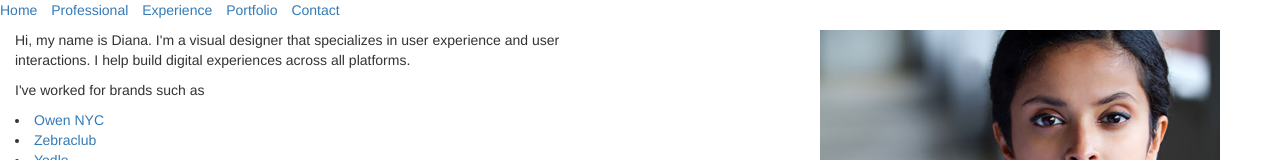
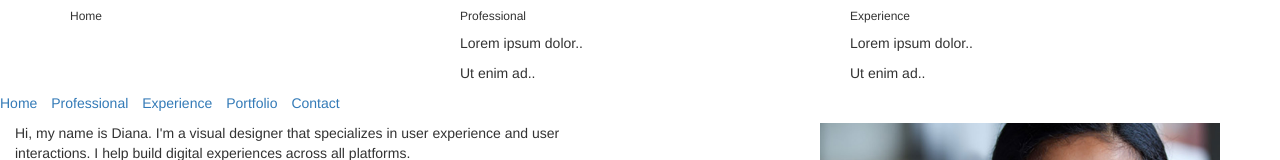
Before and after one commit to dcholankeril/dcholankeril.github.io, a plain HTML site: page Index.html in a window 1280 px wide. Shown: the top 160 px of the page. Drawn offline with nearby package versions, Linux system fonts and the light colour scheme.

Commit message:
Trying to readjust my navbar

```diff
--- a/Index.html
+++ b/Index.html
@@ -14,6 +14,23 @@
     </head>
 
     <body>
+        <div class="container">
+  <div class="row">
+    <div class="col-md-4">
+      <h6>Home</h6>
+    </div>
+    <div class="col-md-4">
+      <h6>Professional</h6>
+      <p>Lorem ipsum dolor..</p>
+      <p>Ut enim ad..</p>
+    </div>
+    <div class="col-md-4">
+      <h6>Experience</h6>
+      <p>Lorem ipsum dolor..</p>
+      <p>Ut enim ad..</p>
+    </div>
+  </div>
+</div>
         <div class="container row-md-6">
 
         </div>
```
Also changed, not shown: index.html (+17 -0 lines).
